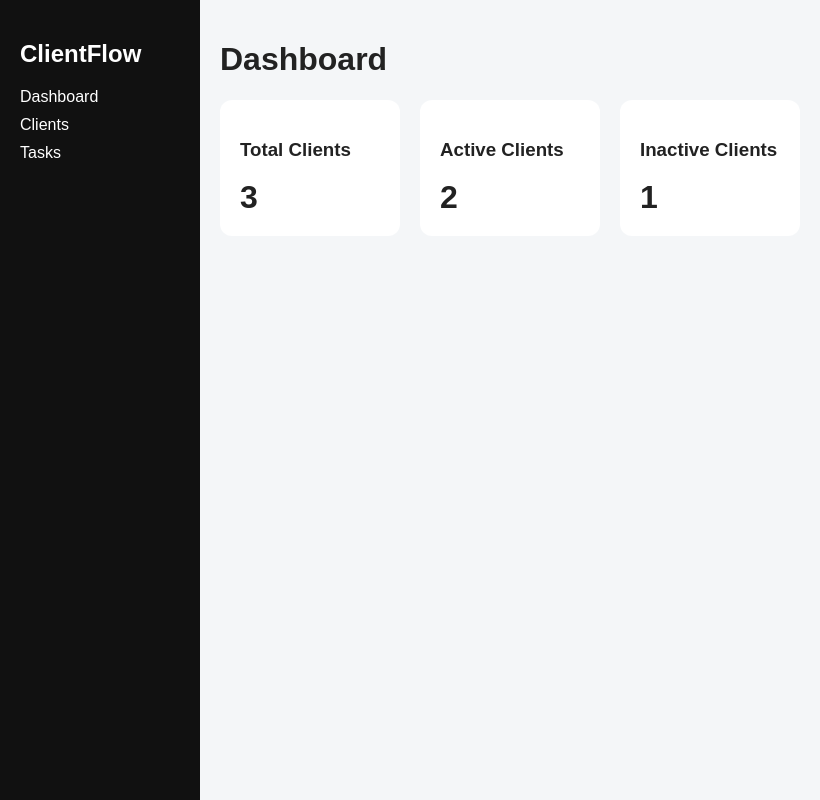
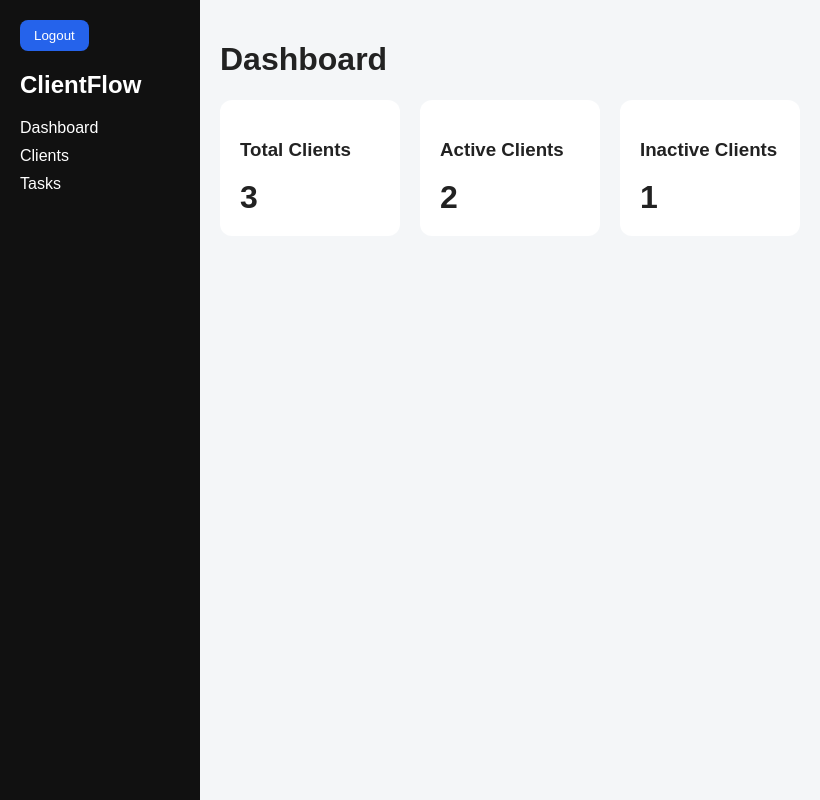
Before and after one commit to CharlesNeres/clientflow-dashboard, a React (Vite) app: page / in a window 1280 px wide. Shown: the whole page, without its empty margins (0-820 px from the left). Built offline with nearby package versions, Linux system fonts and the light colour scheme; sample sign-in values are in the browser's storage.

Commit message:
feat: add route guard and logout

```diff
--- a/src/App.tsx
+++ b/src/App.tsx
@@ -7,12 +7,20 @@
 import NewClient from "./pages/NewClient";
 import EditClient from "./pages/EditClient";
 import Login from "./pages/Login";
+import ProtectedRoute from "./components/ProtectedRoute";
 function App() {
   return (
     <BrowserRouter>
       <Routes>
         <Route path="/login" element={<Login />} />
-        <Route path="/" element={<MainLayout />}>
+        <Route
+          path="/"
+          element={
+            <ProtectedRoute>
+              <MainLayout />
+            </ProtectedRoute>
+          }
+        >
           <Route index element={<Dashboard />} />
           <Route path="clients" element={<Clients />} />
           <Route path="tasks" element={<Tasks />} />
--- /dev/null
+++ b/src/components/ProtectedRoute.tsx
@@ -0,0 +1,17 @@
+import { Navigate } from "react-router-dom";
+
+type Props = {
+  children: JSX.Element;
+};
+
+function ProtectedRoute({ children }: Props) {
+  const token = localStorage.getItem("accessToken");
+
+  if (!token) {
+    return <Navigate to="/login" />;
+  }
+
+  return children;
+}
+
+export default ProtectedRoute;
--- a/src/pages/MainLayout.tsx
+++ b/src/pages/MainLayout.tsx
@@ -1,6 +1,15 @@
 import { Link, Outlet } from "react-router-dom";
 
+import { useNavigate } from "react-router-dom";
+import { logout } from "../services/authService";
 function MainLayout() {
+  const navigate = useNavigate();
+
+  const handleLogout = () => {
+    logout();
+    navigate("/login");
+  };
+
   return (
     <div style={{ display: "flex", height: "100vh" }}>
       <aside
@@ -11,7 +20,9 @@
           padding: "20px",
         }}
       >
+        <button onClick={handleLogout}>Logout</button>
         <h2>ClientFlow</h2>
+
         <nav
           style={{
             display: "flex",
```
